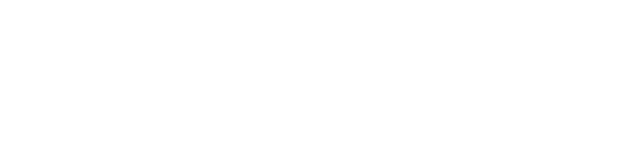
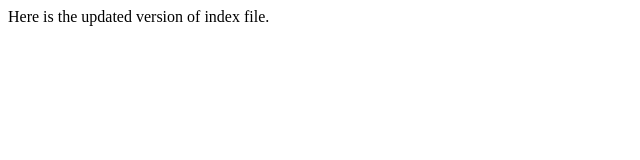
Before and after one commit to dipsraj435/Problem1Repo, a plain HTML site: page index.html in a window 1280 px wide. Shown: the whole page, without its empty margins (0-640 px from the left). Drawn offline with Linux system fonts and the light colour scheme.

Commit message:
update index

```diff
--- a/index.html
+++ b/index.html
@@ -3,5 +3,6 @@
   </head>
 
   <body>
+    Here is the updated version of index file.
   </body>
 </html>
```
